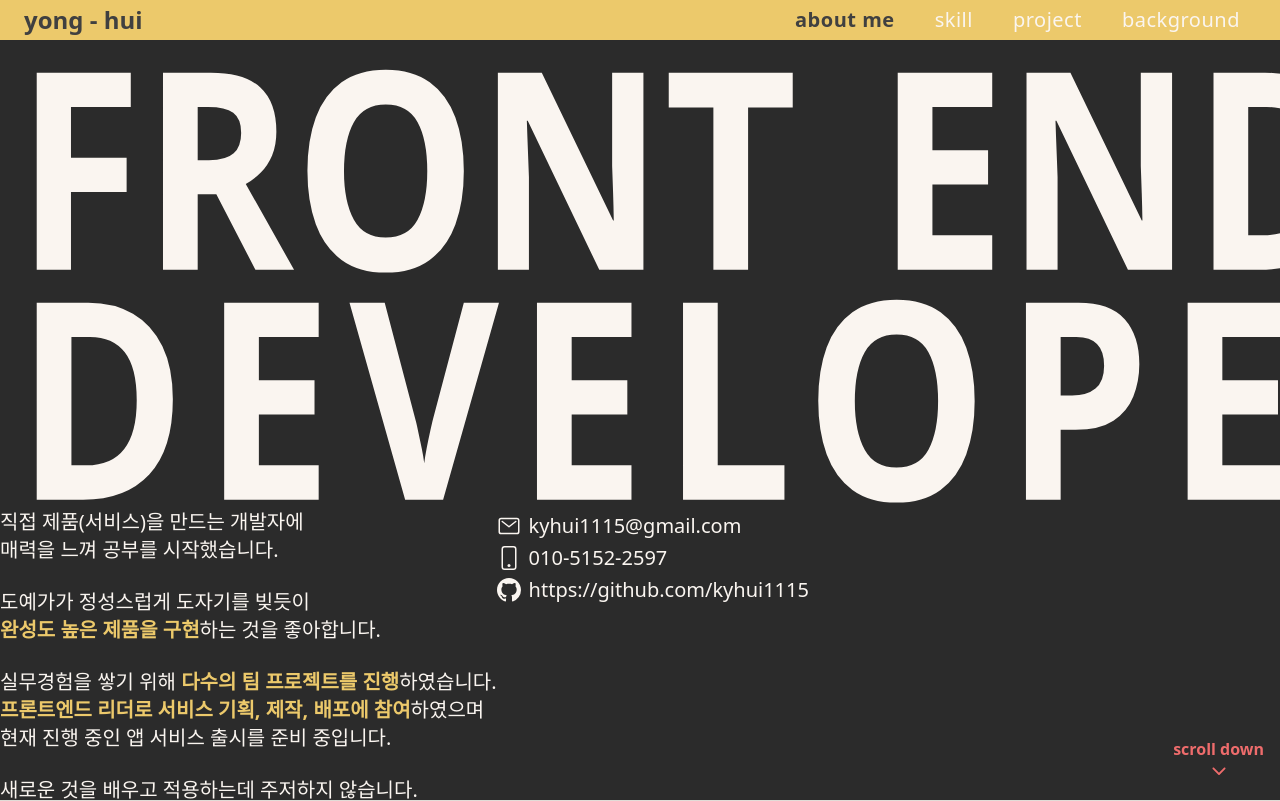
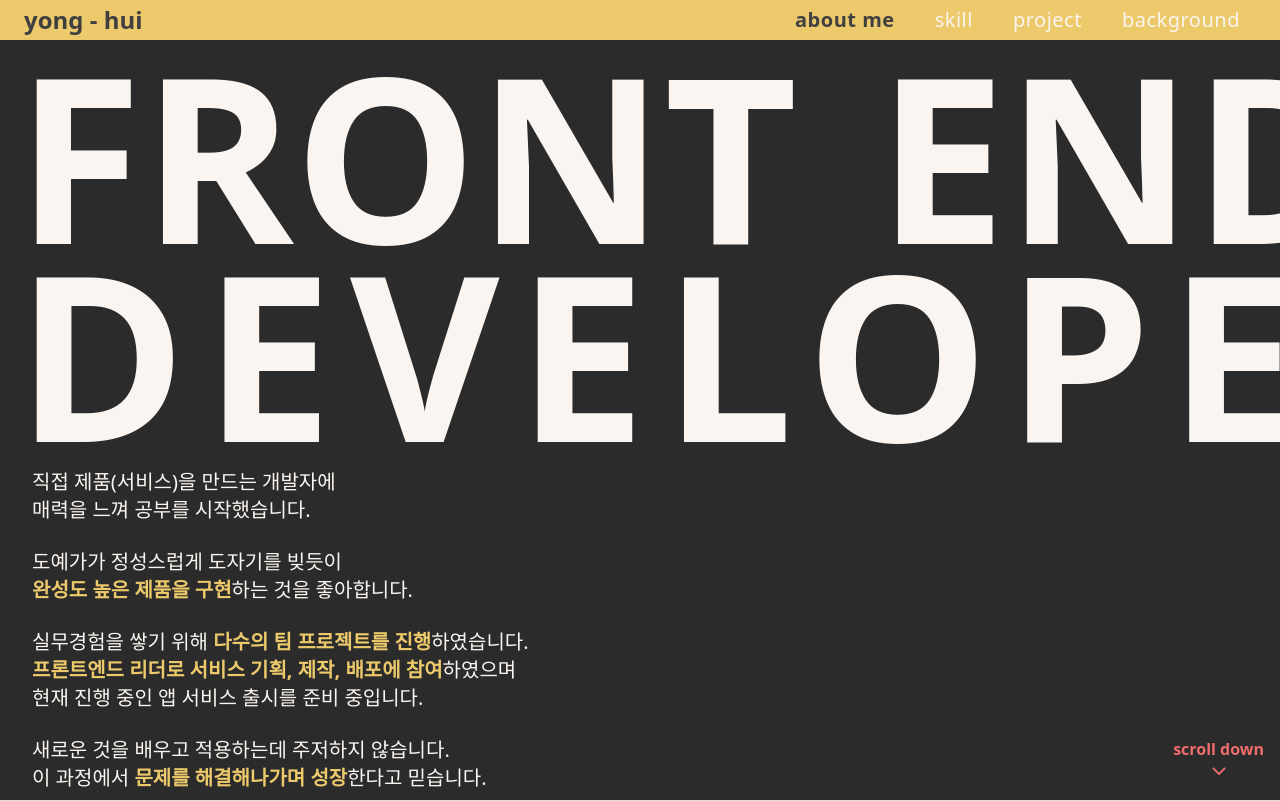
Before and after one commit to kyhui1115/portfolio, a React (Create React App) app: page / in a window 1280 px wide. Shown: the top 801 px of the page. Built offline with nearby package versions, Linux system fonts and the light colour scheme.

Commit message:
rename: 컴포넌트 및 디렉토리명 변경

```diff
--- a/src/components/AboutMe/AboutMeBody.tsx
+++ b/src/components/AboutMe/AboutMeBody.tsx
@@ -1,11 +1,9 @@
 import Introduce from './Introduce';
-import UserInfo from './UserInfo';
 
 export default function AboutMeBody() {
   return (
-    <div className="flex mb-2">
+    <div className="flex mb-2 w-[1421px] justify-between ml-8">
       <Introduce />
-      <UserInfo />
     </div>
   );
 }
--- a/src/components/AboutMe/AboutMeTitle.tsx
+++ b/src/components/AboutMe/AboutMeTitle.tsx
@@ -1,12 +1,12 @@
 export default function AboutMeTitle() {
   return (
-    <div className="flex flex-col mt-2 ml-4 font-bold leading-none text-beige-100 text-[230px] mb-auto">
+    <div className="flex flex-col ml-4 font-bold leading-none text-beige-100 text-[230px] mb-auto">
       <div className="flex items-center">
-        <span className="scale-y-[1.2]">FRONT</span>
+        <span>FRONT</span>
         <div className="h-[26px] w-40 bg-beige-100 mx-10" />
-        <span className="scale-y-[1.2]">END</span>
+        <span>END</span>
       </div>
-      <span className="scale-y-[1.2] tracking-[.075em]">DEVELOPER</span>
+      <span className="tracking-[.076em] -mt-8">DEVELOPER</span>
       <span></span>
     </div>
   );
--- a/src/components/AboutMe/UserInfo.tsx
+++ /dev/null
@@ -1,28 +0,0 @@
-import { IoMailOutline } from 'react-icons/io5';
-import { BsPhone, BsGithub } from 'react-icons/bs';
-import UserInfoItem from './UserInfoItem';
-
-export default function UserInfo() {
-  return (
-    <div className="flex flex-col text-beige-100">
-      {userInfoList.map((userInfo, i) => (
-        <UserInfoItem key={i} icon={userInfo.icon} text={userInfo.text} />
-      ))}
-    </div>
-  );
-}
-
-const userInfoList = [
-  {
-    icon: <IoMailOutline className="text-2xl" />,
-    text: 'kyhui1115@gmail.com',
-  },
-  {
-    icon: <BsPhone className="text-2xl" />,
-    text: '010-5152-2597',
-  },
-  {
-    icon: <BsGithub className="text-2xl" />,
-    text: 'https://github.com/kyhui1115',
-  },
-];
--- a/src/components/AboutMe/UserInfoItem.tsx
+++ /dev/null
@@ -1,15 +0,0 @@
-import { ReactElement } from 'react';
-
-interface propTypes {
-  icon: ReactElement;
-  text: string;
-}
-
-export default function UserInfoItem({ icon, text }: propTypes) {
-  return (
-    <div className="flex items-center mt-1">
-      {icon}
-      <span className="ml-2 text-xl">{text}</span>
-    </div>
-  );
-}
```
